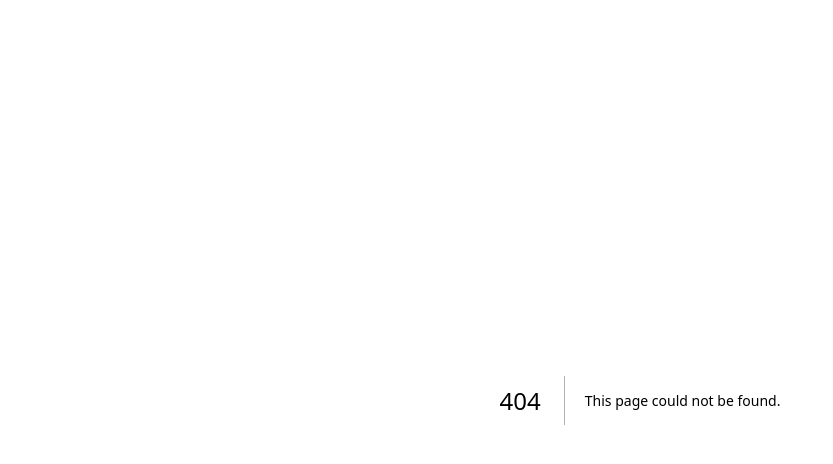
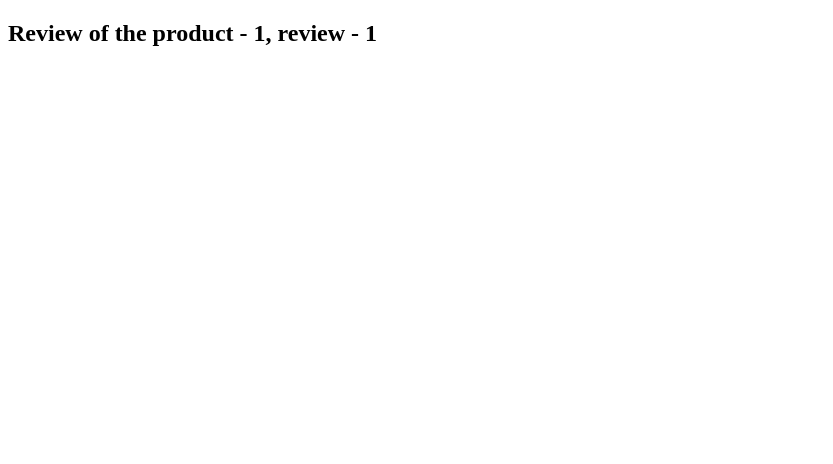
Before and after one commit to AndjDavis/nextjs-deeper-dive, a Next.js app: page /products/1/review/1 in a window 1280 px wide. Before the commit this address had no page. Shown: the top 464 px of the page, without its empty margins (0-833 px from the left). Built offline with nearby package versions, Linux system fonts and the light colour scheme.

Commit message:
nested dynamic routing

```diff
--- /dev/null
+++ b/app/products/[maxid]/review/[reviewId]/page.tsx
@@ -0,0 +1,17 @@
+import { notFound } from "next/navigation";
+
+// Nest dynamic route - notice maxid and reviewId are passed in as params.
+export default function Page({
+	params,
+}: {
+	params: { maxid: string; reviewId: string };
+}) {
+	if (parseInt(params?.reviewId) > 1000) {
+		notFound();
+	}
+	return (
+		<h2>
+			Review of the product - {params.maxid}, review - {params.reviewId}
+		</h2>
+	);
+}
```
Also changed, not shown: app/products/[maxid]/review/[reviewId]/not-found.tsx (added, +7 -0 lines).
